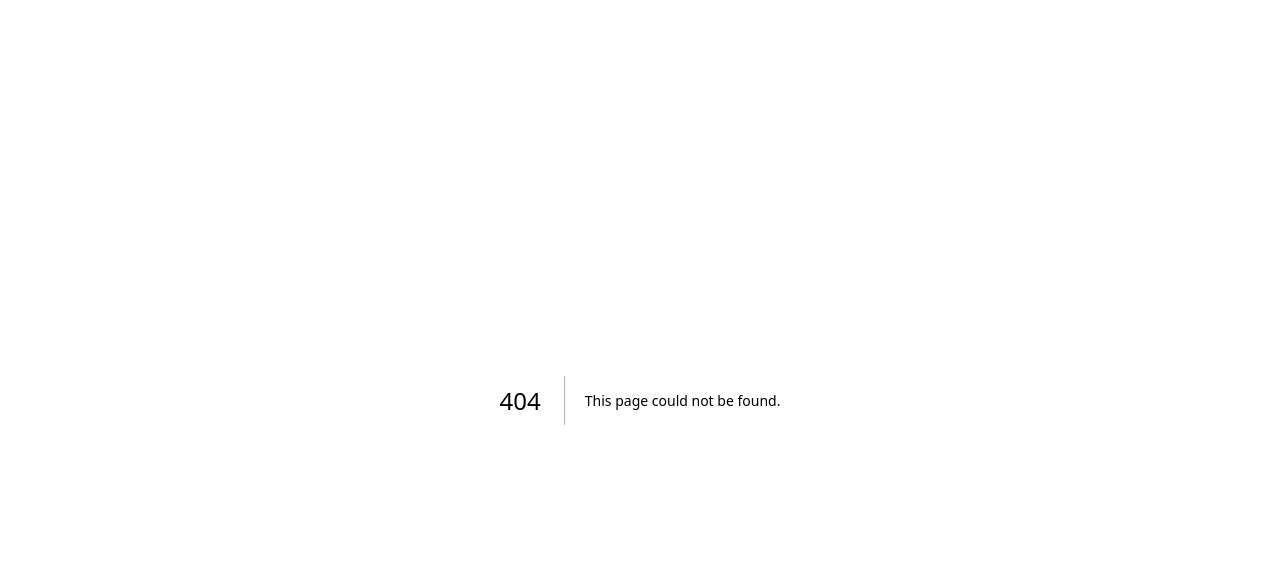
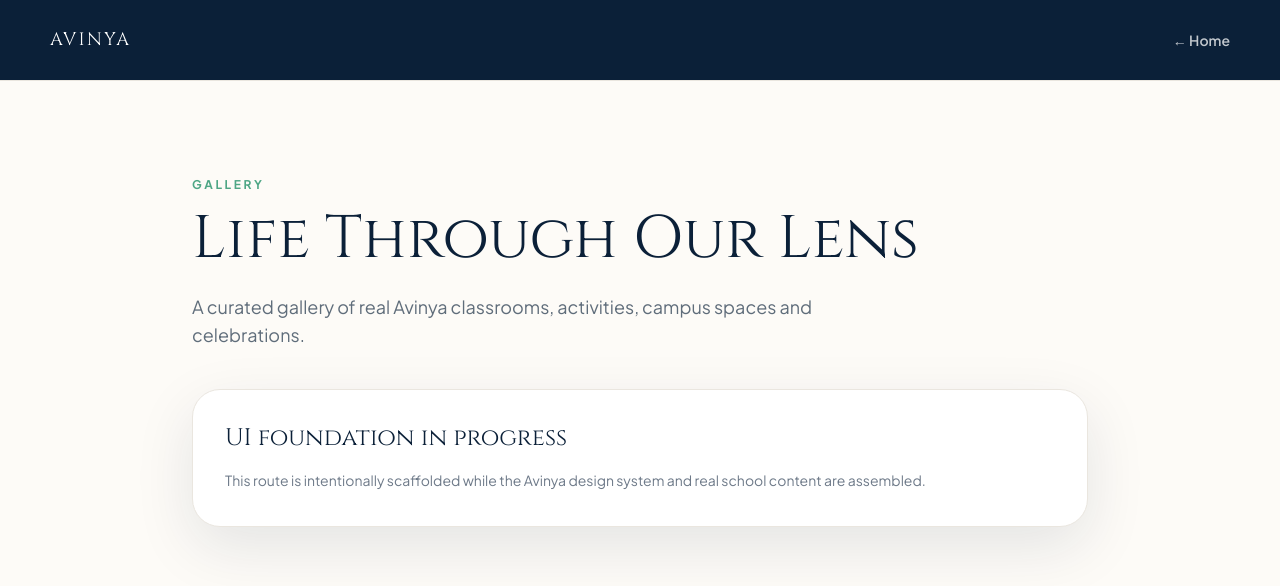
Before and after one commit to vaniedutrust-coder/avinya-vidya-mandir., a Next.js app: page /gallery in a window 1280 px wide. Before the commit this address had no page. Shown: the top 586 px of the page. Built offline with nearby package versions, Linux system fonts and the light colour scheme.

Commit message:
feat: scaffold Avinya public routes

```diff
--- /dev/null
+++ b/app/gallery/page.tsx
@@ -0,0 +1,5 @@
+import { SectionPage } from "../../components/section-page";
+
+export default function Page() {
+  return <SectionPage eyebrow="Gallery" title="Life Through Our Lens" description="A curated gallery of real Avinya classrooms, activities, campus spaces and celebrations." />;
+}
```
